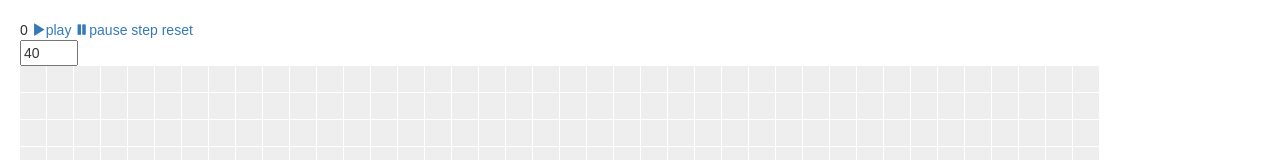
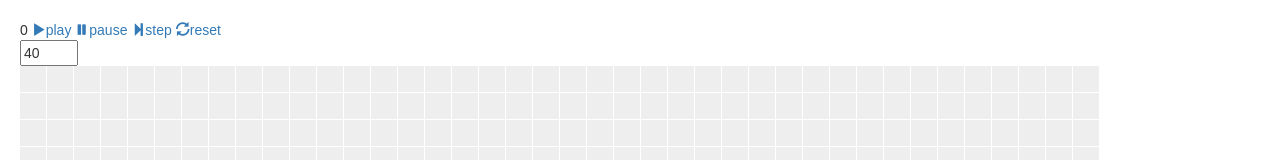
Before and after one commit to marksoper/life, a React (Create React App) app: page / in a window 1280 px wide. Shown: the top 160 px of the page. Built offline with nearby package versions, Linux system fonts and the light colour scheme.

Commit message:
glyphicons

```diff
--- a/src/components/LifeContainer/LifeContainer.js
+++ b/src/components/LifeContainer/LifeContainer.js
@@ -109,10 +109,15 @@ class LifeContainer extends Component {
         </a>
         &nbsp;
         <a onClick={handleStep} role="button" tabIndex="0">
+          <span
+            className="glyphicon glyphicon-step-forward"
+            aria-label="Play"
+          />
           step
         </a>
         &nbsp;
         <a onClick={handleResetBoard} role="button" tabIndex="0">
+          <span className="glyphicon glyphicon-refresh" aria-label="Play" />
           reset
         </a>
         &nbsp;
```
